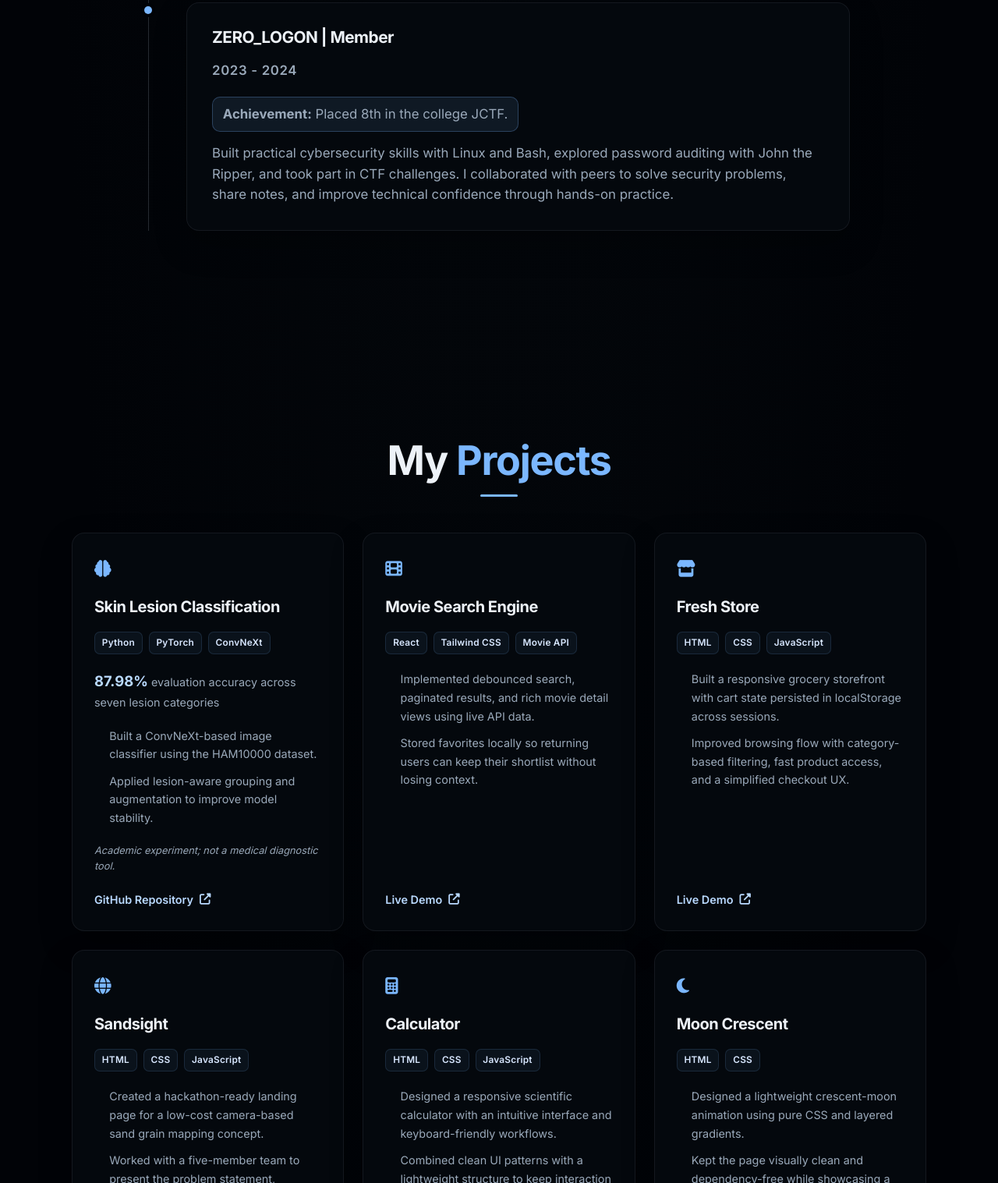
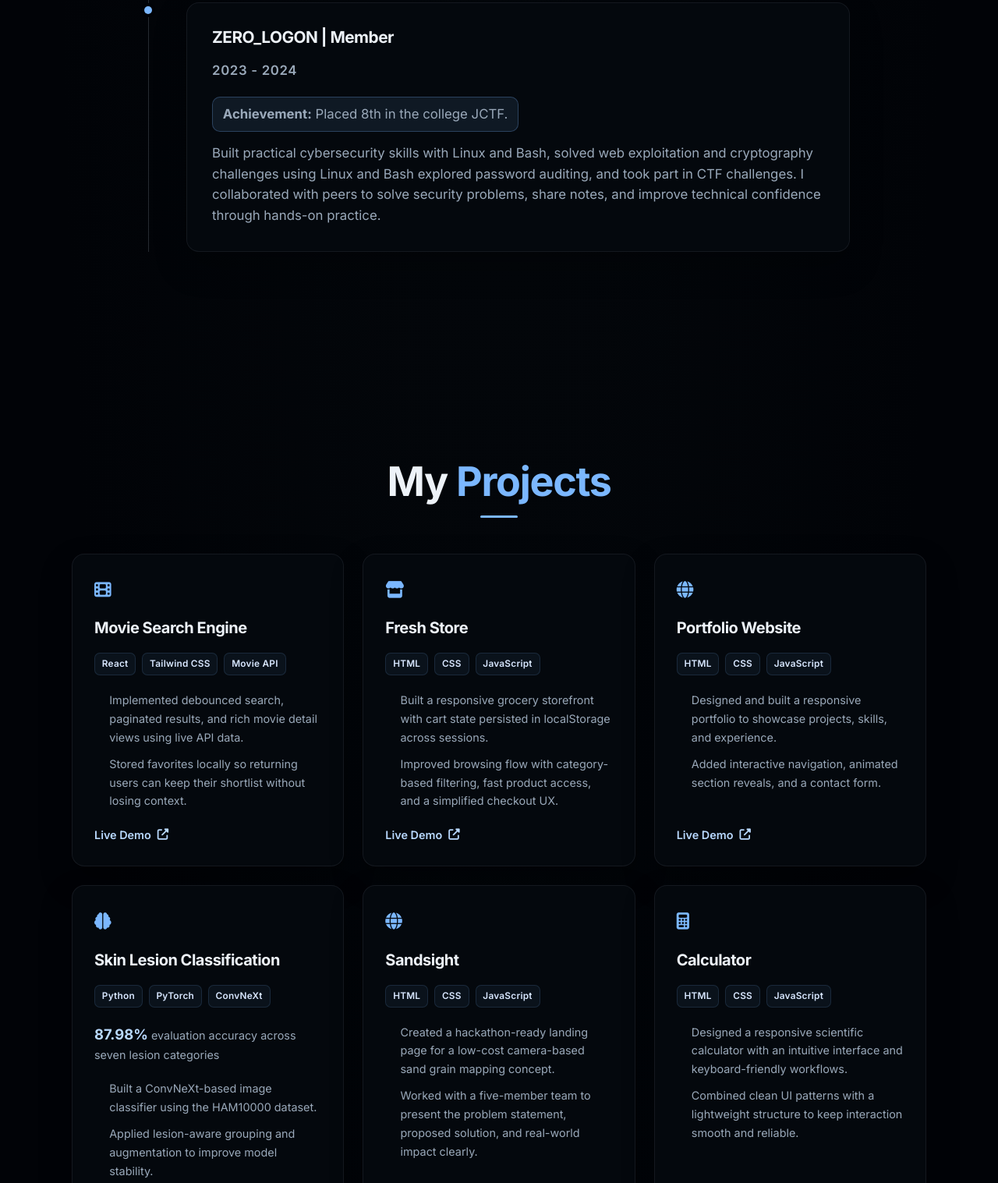
Before and after one commit to sahaanurag207-oss/MY_PORTFOLIO, a plain HTML site: page index.html in a window 1280 px wide. Shown: the part 2685-4202 px from the top of the page at 78% size. Drawn offline with Linux system fonts and the light colour scheme.

Commit message:
change_4

```diff
--- a/index.html
+++ b/index.html
@@ -137,7 +137,7 @@
                             <h3>Jalpaiguri Government Engineering College</h3>
                             <p class="timeline-date">Aug 2024 - Present</p>
                             <p>Bachelor of Technology in Information Technology</p>
-                            <p><strong>Estimated CGPA - <output id="current-cgpa">8.96</output></strong></p>
+                            <p><strong>Current CGPA - <output id="current-cgpa">8.96</output></strong></p>
                             <p class="results-link-label">View Results</p>
                         </a>
                     </div>
@@ -173,8 +173,9 @@
                             <h3>ZERO_LOGON | Member</h3>
                             <p class="timeline-date">2023 - 2024</p>
                             <p class="highlight-badge"><strong>Achievement:</strong> Placed 8th in the college JCTF.</p>
-                            <p>Built practical cybersecurity skills with Linux and Bash, explored password auditing
-                                with John the Ripper, and took part in CTF challenges. I collaborated with peers to
+                            <p>Built practical cybersecurity skills with Linux and Bash, solved web exploitation
+                                and cryptography challenges using Linux and Bash explored password auditing,
+                                and took part in CTF challenges. I collaborated with peers to
                                 solve security problems, share notes, and improve technical confidence through hands-on
                                 practice.</p>
                         </div>
@@ -188,22 +189,6 @@
             <div class="container">
                 <h2 class="section-title">My <span>Projects</span></h2>
                 <div class="projects-grid">
-                    <div class="project-card">
-                        <div class="project-icon"><i class="fas fa-brain" aria-hidden="true"></i></div>
-                        <h3>Skin Lesion Classification</h3>
-                        <div class="project-tech" aria-label="Technologies used">
-                            <span>Python</span><span>PyTorch</span><span>ConvNeXt</span>
-                        </div>
-                        <p class="project-metric"><strong>87.98%</strong> evaluation accuracy across seven lesion categories</p>
-                        <ul class="project-details">
-                            <li>Built a ConvNeXt-based image classifier using the HAM10000 dataset.</li>
-                            <li>Applied lesion-aware grouping and augmentation to improve model stability.</li>
-                        </ul>
-                        <p class="project-note">Academic experiment; not a medical diagnostic tool.</p>
-                        <a href="https://github.com/sahaanurag207-oss/SKIN-DISEASE-CLASSIFICATION-FROM-IMAGES"
-                            target="_blank" rel="noopener noreferrer" class="btn-project">GitHub Repository
-                            <i class="fas fa-external-link-alt" aria-hidden="true"></i></a>
-                    </div>
                     <div class="project-card">
                         <div class="project-icon"><i class="fas fa-film" aria-hidden="true"></i></div>
                         <h3>Movie Search Engine</h3>
@@ -230,6 +215,36 @@
                         <a href="https://fresh-store-jade.vercel.app/" target="_blank" rel="noopener noreferrer"
                             class="btn-project">Live Demo<i class="fas fa-external-link-alt"
                                 aria-hidden="true"></i></a>
+                    </div>
+                    <div class="project-card">
+                        <div class="project-icon"><i class="fas fa-globe" aria-hidden="true"></i></div>
+                        <h3>Portfolio Website</h3>
+                        <div class="project-tech" aria-label="Technologies used">
+                            <span>HTML</span><span>CSS</span><span>JavaScript</span>
+                        </div>
+                        <ul class="project-details">
+                            <li>Designed and built a responsive portfolio to showcase projects, skills, and experience.</li>
+                            <li>Added interactive navigation, animated section reveals, and a contact form.</li>
+                        </ul>
+                        <a href="https://my-portfolio-two-henna-98.vercel.app/" target="_blank"
+                            rel="noopener noreferrer" class="btn-project">Live Demo
+                            <i class="fas fa-external-link-alt" aria-hidden="true"></i></a>
+                    </div>
+                    <div class="project-card">
+                        <div class="project-icon"><i class="fas fa-brain" aria-hidden="true"></i></div>
+                        <h3>Skin Lesion Classification</h3>
+                        <div class="project-tech" aria-label="Technologies used">
+                            <span>Python</span><span>PyTorch</span><span>ConvNeXt</span>
+                        </div>
+                        <p class="project-metric"><strong>87.98%</strong> evaluation accuracy across seven lesion categories</p>
+                        <ul class="project-details">
+                            <li>Built a ConvNeXt-based image classifier using the HAM10000 dataset.</li>
+                            <li>Applied lesion-aware grouping and augmentation to improve model stability.</li>
+                        </ul>
+                        <p class="project-note">Academic experiment; not a medical diagnostic tool.</p>
+                        <a href="https://github.com/sahaanurag207-oss/SKIN-DISEASE-CLASSIFICATION-FROM-IMAGES"
+                            target="_blank" rel="noopener noreferrer" class="btn-project">GitHub Repository
+                            <i class="fas fa-external-link-alt" aria-hidden="true"></i></a>
                     </div>
                     <div class="project-card">
                         <div class="project-icon"><i class="fas fa-globe" aria-hidden="true"></i></div>
```
